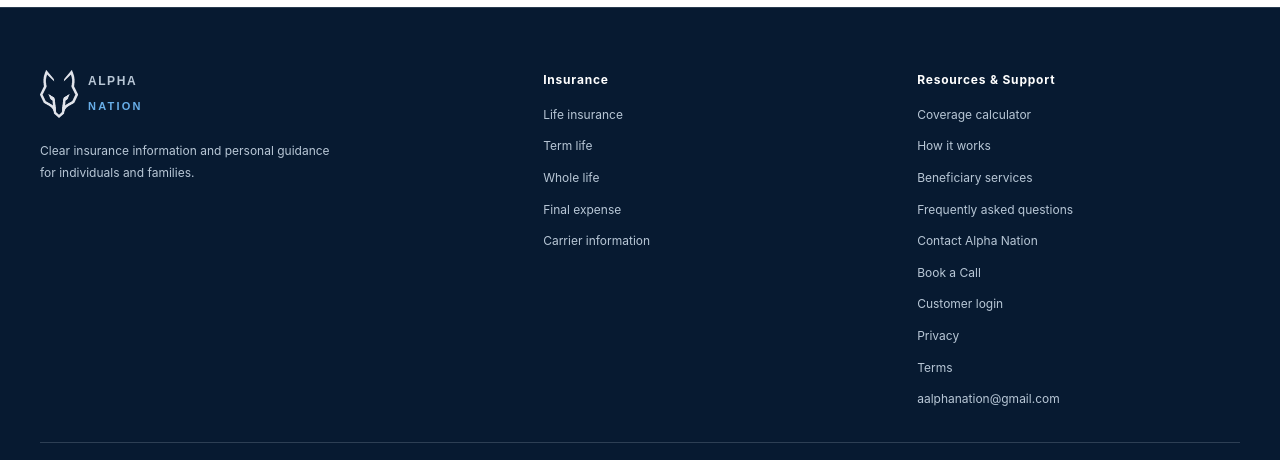
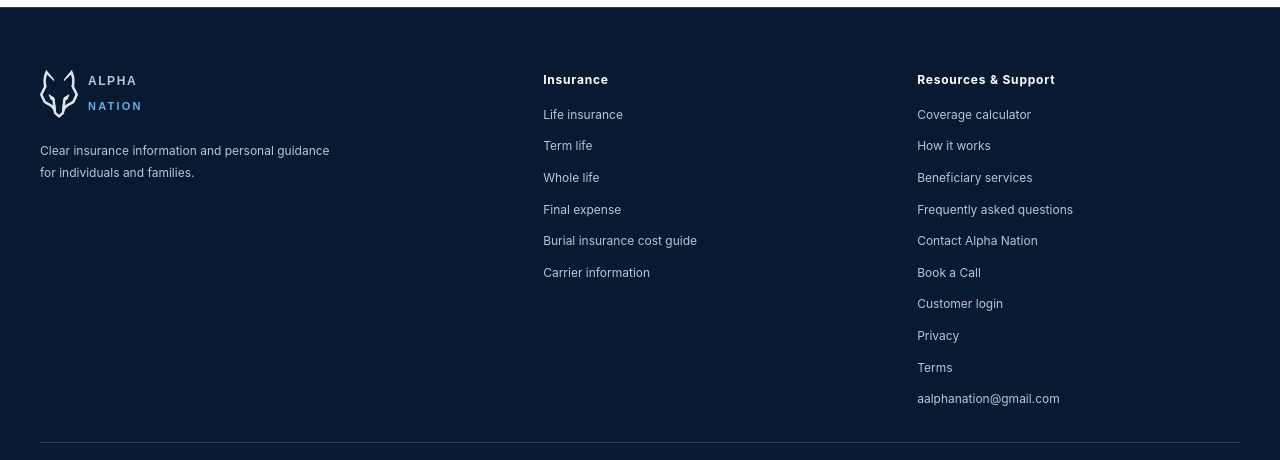
Before and after one commit to alphanationcrm09/alpha-nation-website, a Next.js app: page /faq in a window 1280 px wide. Shown: the part 1978-2438 px from the top of the page. Built offline with nearby package versions, Linux system fonts and the light colour scheme; no server answers.

Commit message:
Add burial insurance guide to site navigation links

```diff
--- a/src/components/SiteShell.tsx
+++ b/src/components/SiteShell.tsx
@@ -9,7 +9,7 @@ export function Footer() {
     <footer className="site-footer">
       <div className="wrap footer-grid">
         <div><Link href="/" className="logo-link"><AlphaLogo /></Link><p>Clear insurance information and personal guidance for individuals and families.</p></div>
-        <div><b>Insurance</b><Link href="/life-insurance">Life insurance</Link><Link href="/term-life">Term life</Link><Link href="/whole-life">Whole life</Link><Link href="/final-expense">Final expense</Link><Link href="/carriers">Carrier information</Link></div>
+        <div><b>Insurance</b><Link href="/life-insurance">Life insurance</Link><Link href="/term-life">Term life</Link><Link href="/whole-life">Whole life</Link><Link href="/final-expense">Final expense</Link><Link href="/burial-insurance-cost">Burial insurance cost guide</Link><Link href="/carriers">Carrier information</Link></div>
         <div><b>Resources & Support</b><Link href="/calculator">Coverage calculator</Link><Link href="/how-it-works">How it works</Link><Link href="/beneficiary-services">Beneficiary services</Link><Link href="/faq">Frequently asked questions</Link><Link href="/contact">Contact Alpha Nation</Link><Link href="/request-appointment">Book a Call</Link><Link href="/customer/login">Customer login</Link><Link href="/privacy">Privacy</Link><Link href="/terms">Terms</Link><a href="mailto:aalphanation@gmail.com">aalphanation@gmail.com</a></div>
       </div>
       <div className="wrap legal-note">
```
